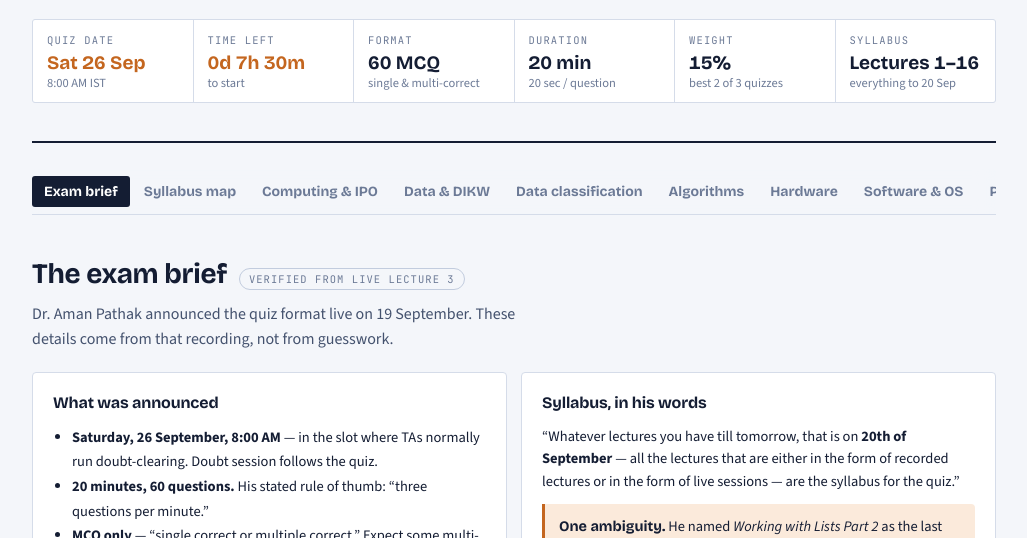
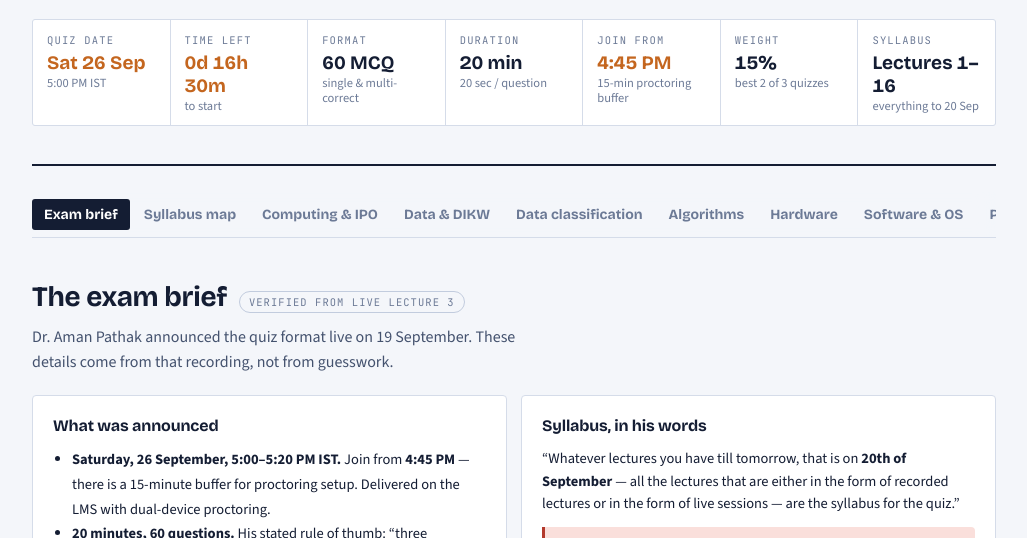
Before and after one commit to iambeniwal/iitj-bsmtsem1-quiz1-prep, a plain HTML site: page Foundations-of-Computing-Quiz1-Revision.html in a window 1280 px wide. Shown: the part 253-791 px from the top of the page, without its empty margins (126-1153 px from the left). Drawn offline with nearby package versions, Linux system fonts and the light colour scheme.

Commit message:
Correct quiz time to 5:00-5:20 PM IST per official schedule
The Live Lecture 3 recording said 8am; the published exam schedule
says 5:00-5:20 PM with a 4:45 PM join. Schedule wins. Adds a join-time
stat, a correction callout, and updates the countdown target.

```diff
--- a/Foundations-of-Computing-Quiz1-Revision.html
+++ b/Foundations-of-Computing-Quiz1-Revision.html
@@ -260,10 +260,11 @@ footer a{color:var(--blue)}
     <p class="sub">Everything examinable from all 16 lectures — compressed for a 20-minute, 60-question sprint. Built from the lecture summaries, full transcripts and the 267-slide course deck.</p>
 
     <dl class="strip">
-      <div class="cell hot"><dt>Quiz date</dt><dd id="dday">Sat 26 Sep<small>8:00 AM IST</small></dd></div>
+      <div class="cell hot"><dt>Quiz date</dt><dd id="dday">Sat 26 Sep<small>5:00 PM IST</small></dd></div>
       <div class="cell hot"><dt>Time left</dt><dd id="countdown">—<small>to start</small></dd></div>
       <div class="cell"><dt>Format</dt><dd>60 MCQ<small>single &amp; multi-correct</small></dd></div>
       <div class="cell"><dt>Duration</dt><dd>20 min<small>20 sec / question</small></dd></div>
+      <div class="cell hot"><dt>Join from</dt><dd>4:45 PM<small>15-min proctoring buffer</small></dd></div>
       <div class="cell"><dt>Weight</dt><dd>15%<small>best 2 of 3 quizzes</small></dd></div>
       <div class="cell"><dt>Syllabus</dt><dd>Lectures 1–16<small>everything to 20 Sep</small></dd></div>
     </dl>
@@ -295,7 +296,7 @@ footer a{color:var(--blue)}
       <div class="card">
         <h4 style="font-family:var(--display);font-size:16px;margin-bottom:9px">What was announced</h4>
         <ul style="margin:0;padding-left:19px;font-size:14.5px;line-height:1.7">
-          <li><strong>Saturday, 26 September, 8:00 AM</strong> — in the slot where TAs normally run doubt-clearing. Doubt session follows the quiz.</li>
+          <li><strong>Saturday, 26 September, 5:00–5:20 PM IST.</strong> Join from <strong>4:45 PM</strong> — there is a 15-minute buffer for proctoring setup. Delivered on the LMS with dual-device proctoring.</li>
           <li><strong>20 minutes, 60 questions.</strong> His stated rule of thumb: “three questions per minute.”</li>
           <li><strong>MCQ only</strong> — “single correct or multiple correct.” Expect some multi-select.</li>
           <li>Likely delivered as an <strong>online form</strong>; the exam page lists LMS delivery with dual-device proctoring.</li>
@@ -305,6 +306,7 @@ footer a{color:var(--blue)}
       <div class="card">
         <h4 style="font-family:var(--display);font-size:16px;margin-bottom:9px">Syllabus, in his words</h4>
         <p style="font-size:14.5px">“Whatever lectures you have till tomorrow, that is on <strong>20th of September</strong> — all the lectures that are either in the form of recorded lectures or in the form of live sessions — are the syllabus for the quiz.”</p>
+        <div class="warnbox" style="margin-top:12px;border-left-color:var(--bad);background:var(--bad-soft)"><b>Time correction.</b> In the Live Lecture 3 recording Dr. Pathak said “8am”. The official exam schedule says <strong>5:00–5:20 PM IST</strong>. Go by the schedule — join the LMS from 4:45 PM.</div>
         <div class="warnbox" style="margin-top:12px">
           <b>One ambiguity.</b> He named <em>Working with Lists Part&nbsp;2</em> as the last topic, but <em>Part&nbsp;3</em> (copying lists, tuples) also dropped on 20 September. By his own date rule it is in scope. It is only ~10 minutes of material — learn it.
         </div>
@@ -415,7 +417,7 @@ footer a{color:var(--blue)}
   </section>
 
   <footer>
-    <p>Compiled 22 September 2026 from the IITJ LMS: 16 lecture AI-summaries, 16 full transcripts (512,000 characters) and the shared 267-slide deck. Quiz logistics quoted from the Live Lecture 3 recording of 19 September. Topic weightings are an estimate, not an official mark scheme. <strong>This is a student-made study aid, not official IIT Jodhpur or Masai School course material</strong> — always check the LMS for the authoritative syllabus and quiz details.</p>
+    <p>Compiled 22 September 2026 from the IITJ LMS: 16 lecture AI-summaries, 16 full transcripts (512,000 characters) and the shared 267-slide deck. Quiz logistics from the official exam schedule (timings) and the Live Lecture 3 recording of 19 September (format and syllabus); schedule corrected 26 September. Topic weightings are an estimate, not an official mark scheme. <strong>This is a student-made study aid, not official IIT Jodhpur or Masai School course material</strong> — always check the LMS for the authoritative syllabus and quiz details.</p>
   </footer>
 </div>
 
@@ -1093,7 +1095,7 @@ $("#s-traps").innerHTML=TRAPS.map(([h,p,f])=>
  `<div class="trap"><h4>${esc(h)}</h4><p>${esc(p)}</p><div class="fix">→ ${esc(f)}</div></div>`).join("");
 
 /* ---------- countdown ---------- */
-const EXAM=new Date("2026-09-26T08:00:00+05:30");
+const EXAM=new Date("2026-09-26T17:00:00+05:30");
 function tick(){
   const d=EXAM-new Date();
   const el=$("#countdown");
```
Also changed, not shown: index.html (+6 -4 lines).
